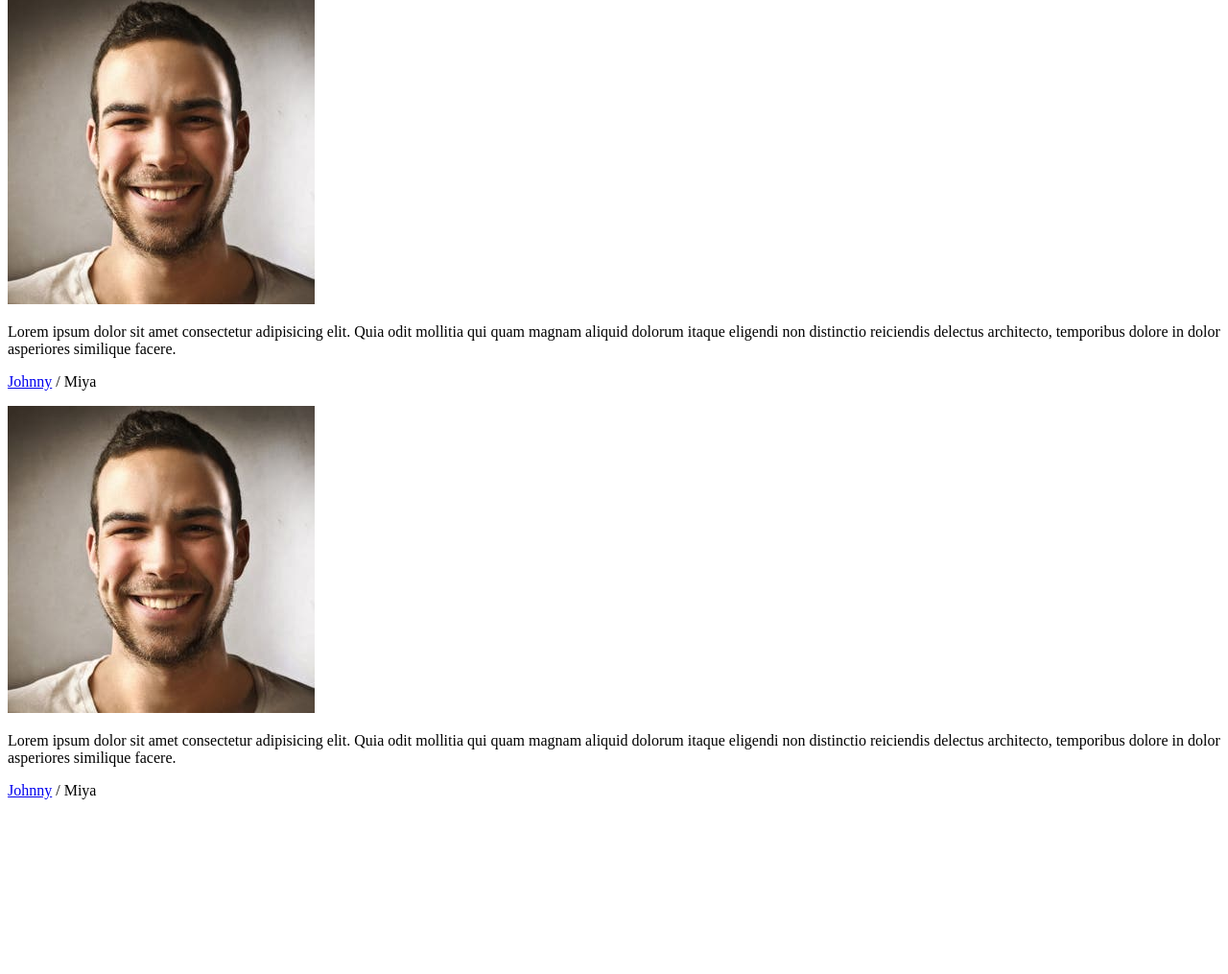
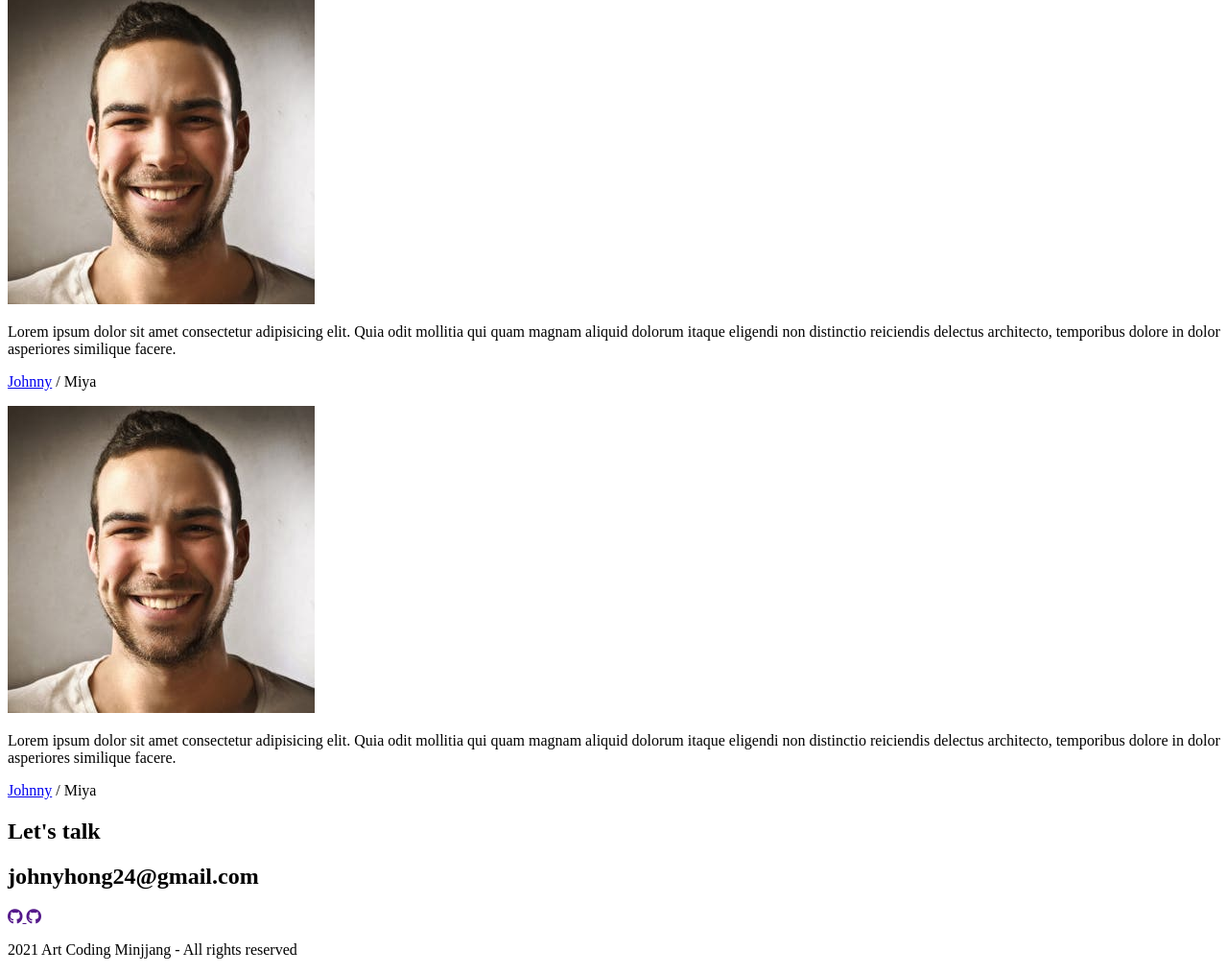
Before and after one commit to JohnnyKnon/clone-coding, a plain HTML site: page index.html in a window 1280 px wide. Shown: the part 4528-5543 px from the top of the page at 96% size. Before the commit the page ends 5377 px from the top, so only its background shows below. Drawn offline with Linux system fonts and the light colour scheme.

Commit message:
HTML:Contact

```diff
--- a/index.html
+++ b/index.html
@@ -243,7 +243,21 @@
         </div>
     </section>
     <!-- Contact -->
-    <section id="contact"></section>
+    <section id="contact">
+        <h1 class="contact__title">Let's talk</h1>
+        <h2 class="contact__email">johnyhong24@gmail.com</h2>
+        <div class="contact__links">
+            <a href=""target="blank">
+                <i class="fab fa-github"></i>
+            </a>
+            <a href=""target="blank">
+                <i class="fab fa-github"></i>
+            </a>
+            <p class="contact__rights">
+                2021 Art Coding Minjjang - All rights reserved
+            </p>
+        </div>
+    </section>
 </div>
 </body>
 </html>
```
